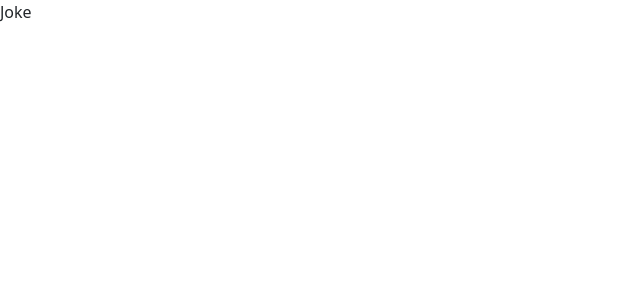
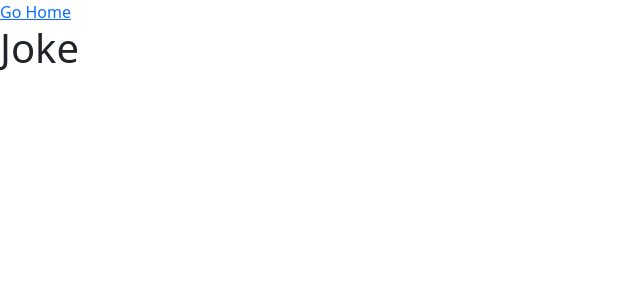
Before and after one commit to cyborgEneki/chuck-playground, a React (Vite) app in the folder client/: page /random-joke/animal in a window 1280 px wide. Shown: the top 300 px of the page, without its empty margins (0-640 px from the left). Built offline with nearby package versions, Linux system fonts and the light colour scheme.

Commit message:
Add link to navigate to home page from joke page

```diff
--- a/client/src/components/JokeDisplay.tsx
+++ b/client/src/components/JokeDisplay.tsx
@@ -1,12 +1,11 @@
-import type { Joke } from '../types';
+import { Link } from "react-router-dom";
 
-type Props = {
-  joke: Joke
-}
-
-const JokeDisplay = ({ joke }: Props) => {
+const JokeDisplay = () => {
   return (
-    <div>Joke</div>
+    <div>
+      <Link to="/">Go Home</Link>
+      <h1>Joke</h1>
+    </div>
   )
 }
 
```
